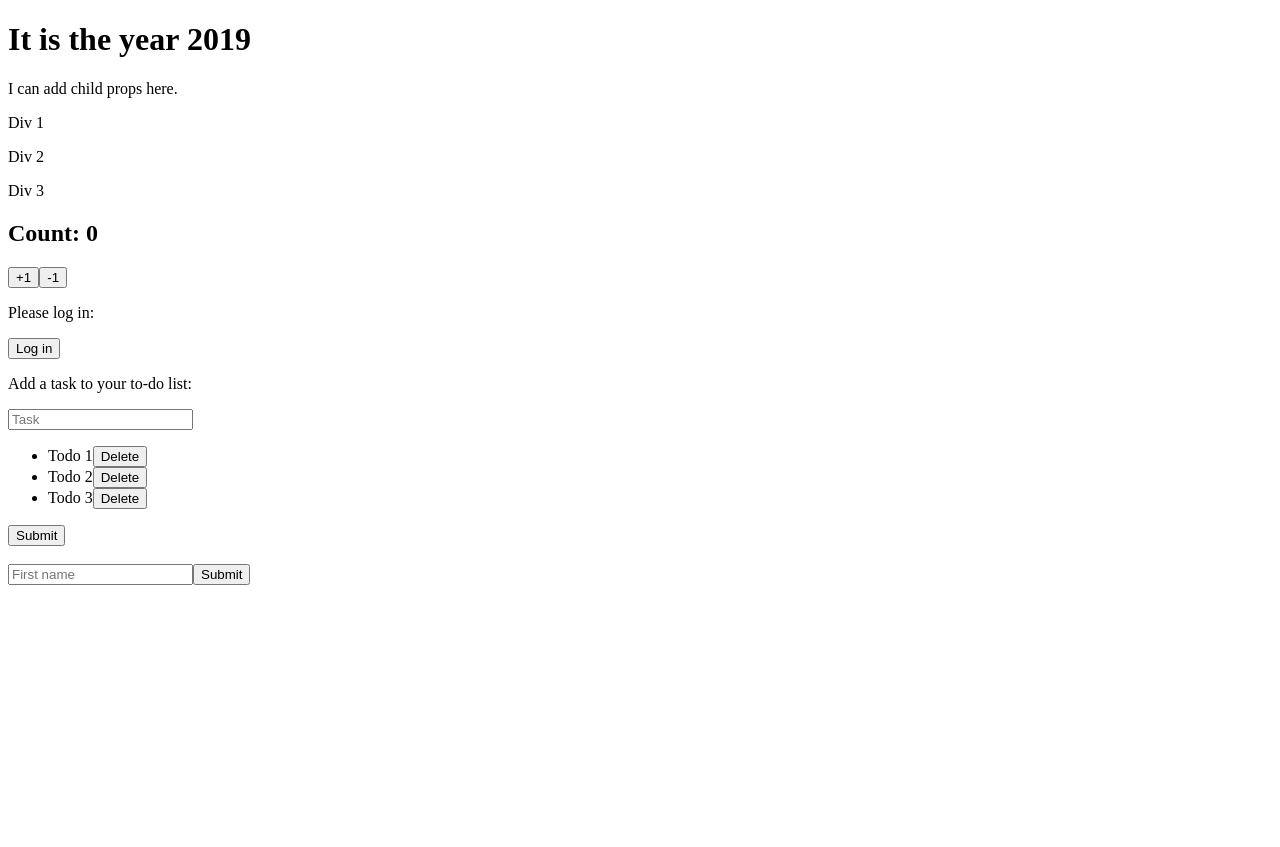
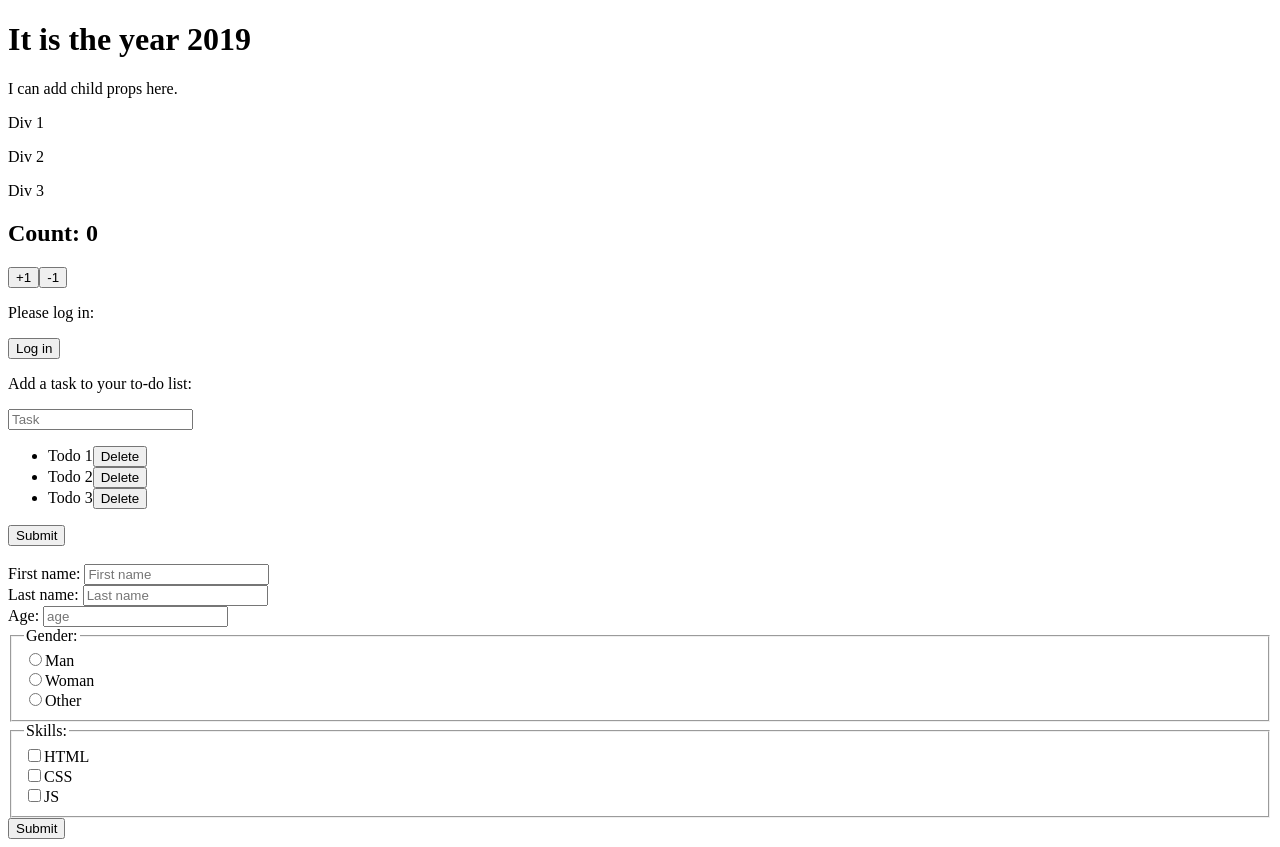
Before and after one commit to xurxe/intergify-19-react-lessons, a React (Create React App) app: page / in a window 1280 px wide. Before the commit the page ends 800 px from the top, so only its background shows below. Built offline with nearby package versions, Linux system fonts and the light colour scheme; a web font is replaced by a local one.

Commit message:
Added form validation

```diff
--- a/src/components/AddUser.js
+++ b/src/components/AddUser.js
@@ -1,34 +1,132 @@
 import React from "react";
-
+import InputField from './InputField';
+import Fieldset from './Fieldset'
 
 class AddUser extends React.Component {
-    firstName = React.createRef()
-    title = React.createRef()
-
     state = {
         firstName: "",
-        textContent: "",
+        lastName: "",
+        age: '',
+        gender: '',
+        skills: { // finish
+            HTML: false,
+            CSS: false,
+            JS: false,
+        },
+
+        touched: {
+            firstName: false,
+            lastName: false,
+            age: false,
+        },
+    }
+
+    handleChange = (event) => {
+        const {name, value/* , type */} = event.target;
+
+        this.setState({
+            [name]: value,
+        })
+    }
+
+    handleBlur = (event) => {
+        const {name} = event.target;
+        this.setState({
+            touched:{...this.state.touched, [name]: true}
+        })
+        console.log(this.state.touched)
+    }
+
+    validate = () => {
+
+        const errors = {
+            firstName: '',
+            lastName: '',
+            age: '',
+        }
+
+        const {firstName, lastName, age} = this.state.touched;
+
+        if (firstName && this.state.firstName.length < 2) {
+            errors.firstName = 'Your first name should be at least 1 character.'
+        }
+
+        if (lastName && this.state.lastName.length < 2) {
+            errors.lastName = 'Your last name should be at least 1 character.'
+        }
+
+        if (age && this.state.age < 16) {
+            errors.age = 'You should be at least 16 years old.'
+        }
+
+        return errors;
+
     }
 
     handleSubmit = (event) => {
         event.preventDefault();
-            this.setState({firstName: this.state.firstName.current.value});
+        console.log(this.state.firstName, this.state.lastName, this.state.age, this.state.gender, this.state.skills.value);
+        /* this.setState({firstName: this.state.firstName.current.value}); */
     };
 
     render () {
+        const errors = this.validate();
         return (
             <div>
                 <form onSubmit={this.handleSubmit}>
-                    <input
+
+                    <InputField
+                    label='First name: '
                     type='text'
-                    name="firstName"
+                    name='firstName'
                     placeholder='First name'
-                    ref={this.firstName}
-                    ></input>
+                    value={this.state.firstName}
+                    onChange={this.handleChange}
+                    onBlur={this.handleBlur}
+                    error={errors.firstName}
+                    ></InputField>
+
+                    <InputField
+                    label='Last name: '
+                    type='text'
+                    name='lastName'
+                    placeholder='Last name'
+                    value={this.state.lastName}
+                    onChange={this.handleChange}
+                    onBlur={this.handleBlur}
+                    error={errors.lastName}
+                    ></InputField>
+
+                    <InputField
+                    label='Age: '
+                    type='number'
+                    name='age'
+                    placeholder='age'
+                    value={this.state.age}
+                    onChange={this.handleChange}
+                    onBlur={this.handleBlur}
+                    error={errors.age}
+                    ></InputField>
+
+                    <Fieldset
+                    type='radio'
+                    name='gender'
+                    values={['man', 'woman', 'other']}
+                    onChange={this.handleChange}
+                    onBlur={this.handleBlur}
+                    ></Fieldset>
+
+                    <Fieldset
+                    type='checkbox'
+                    name='skills'
+                    values={['HTML', 'CSS', 'JS']}
+                    onChange={this.handleChange}
+                    onBlur={this.handleBlur}
+                    ></Fieldset>
 
                     <input
                     type='submit'
-                    ></input>
+                    />
                 </form>
 
             </div>
--- /dev/null
+++ b/src/components/Fieldset.js
@@ -0,0 +1,28 @@
+import React from "react";
+
+const Fieldset = ({type, name, values, onChange, onBlur}) => (
+    <fieldset>
+        <legend>
+            {name.charAt(0).toUpperCase() + name.slice(1) + ': '}
+        </legend>
+
+        {values.map((value) => (
+            <div key={value}>
+                <input
+                type={type}
+                name={name}
+                id={value}
+                value={value}
+                onChange={onChange}
+                onBlur={onBlur}
+                />
+
+                <label htmlFor={value}>
+                    {value.charAt(0).toUpperCase() + value.slice(1)}
+                </label>
+            </div>
+        ))}
+    </fieldset>
+);
+
+export default Fieldset
--- /dev/null
+++ b/src/components/InputField.js
@@ -0,0 +1,22 @@
+import React from "react";
+
+const InputField = ({label, type, name, value, placeholder, onChange, onBlur, error}) => {
+    return (
+        <div>
+            <label htmlFor={name}>{label}</label>
+            <input
+            type={type}
+            name={name}
+            id={name}
+            placeholder={placeholder}
+            value={value}
+            onChange={onChange}
+            onBlur={onBlur}
+            />
+
+            <span>{error}</span>
+        </div>
+    );
+};
+
+export default InputField
```
